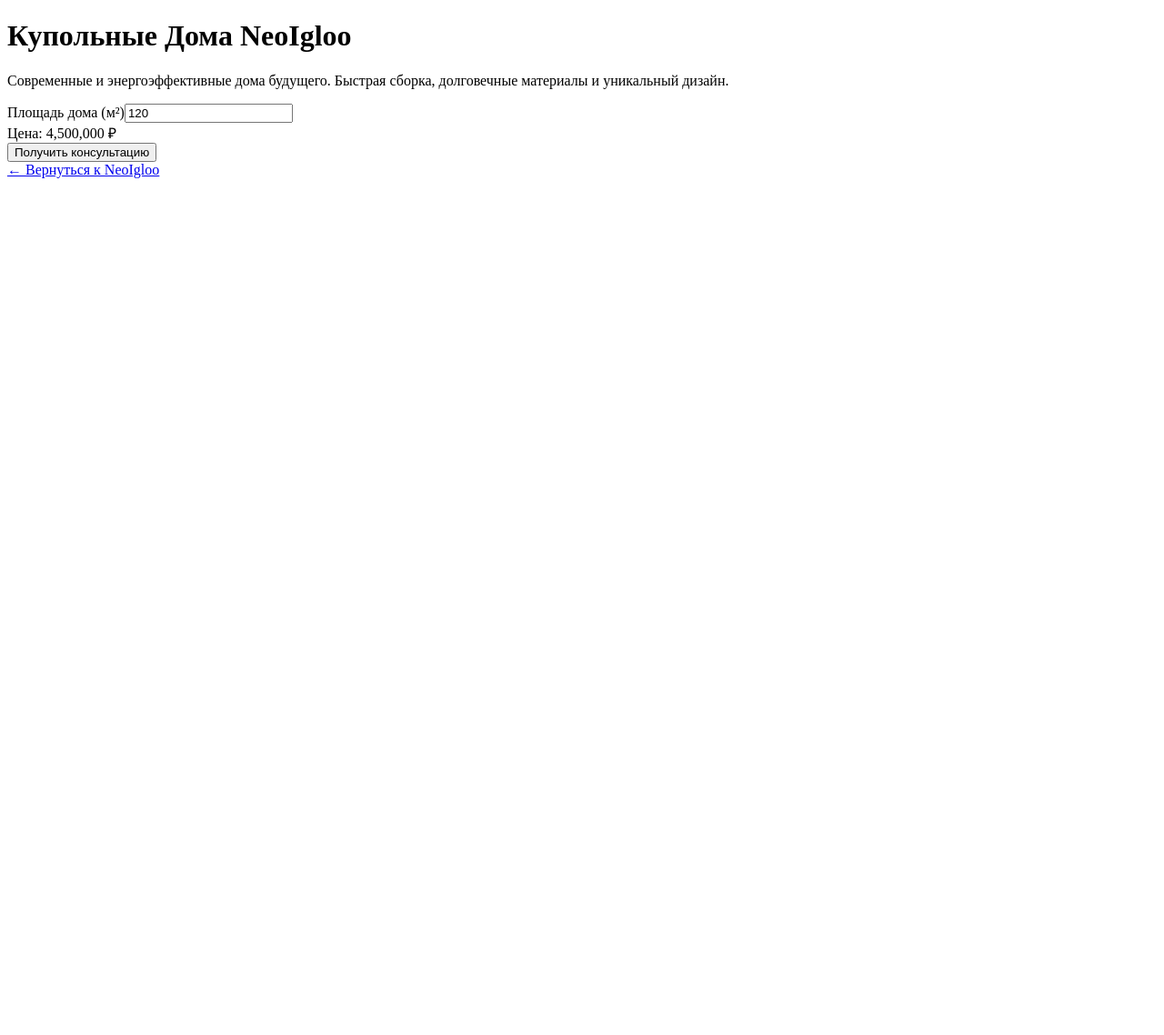
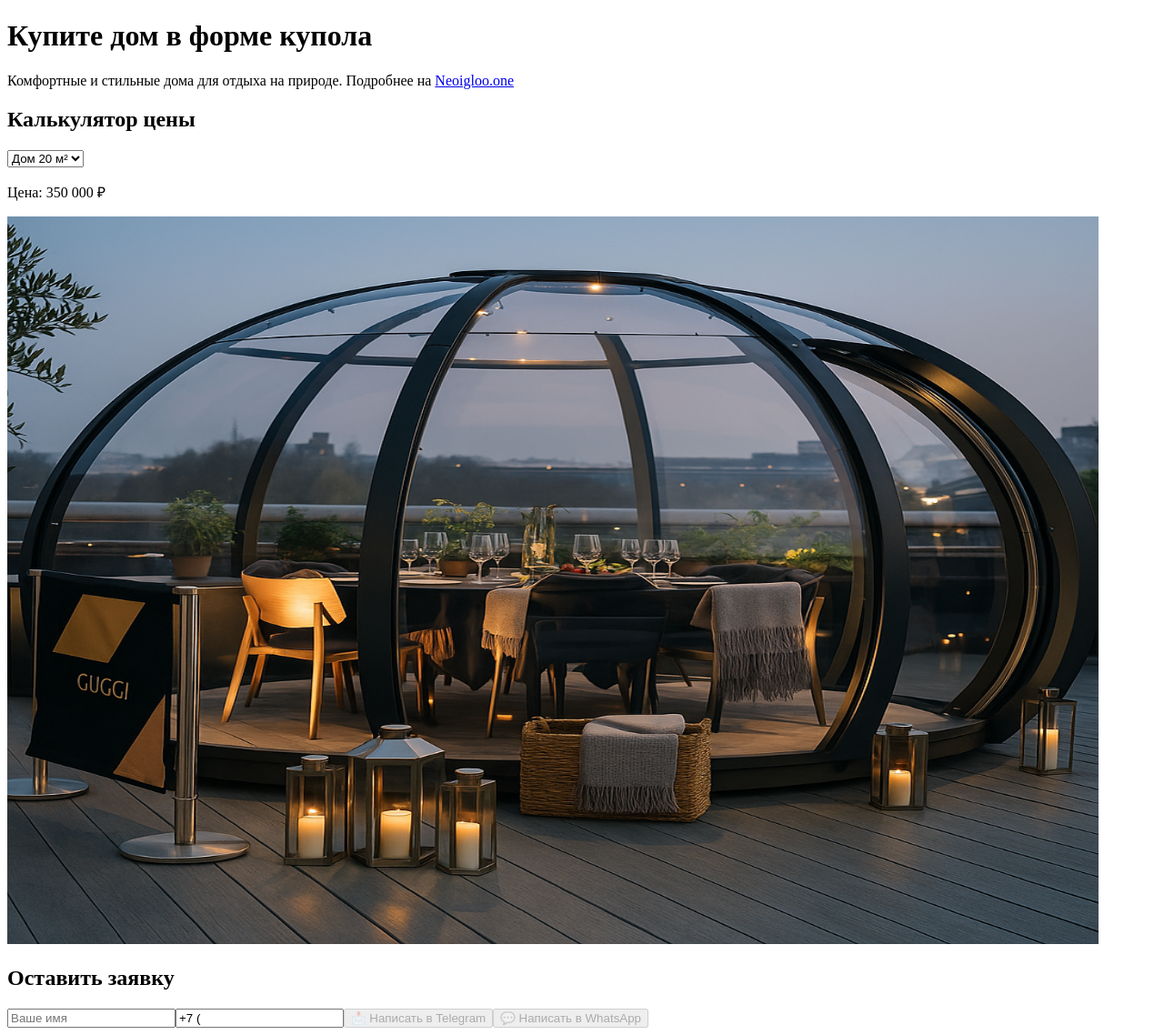
Before and after one commit to fishersp/neoigloo-site, a Next.js app: page /houses in a window 1280 px wide. Shown: the whole page at 91% size. Before the commit the page ends 800 px from the top, so only its background shows below. Built offline with nearby package versions, Linux system fonts and the light colour scheme; no server answers.

Commit message:
fix: page without any; image via next/image; direct TG/WA open

```diff
--- a/src/app/houses/page.tsx
+++ b/src/app/houses/page.tsx
@@ -1,53 +1,171 @@
-"use client";
+'use client';
 
-import { useState } from "react";
-import Link from "next/link";
+import { useMemo, useState } from 'react';
+import type { ChangeEvent, MouseEvent } from 'react';
+import Image from 'next/image';
 
-export default function HousesPage() {
-  const [size, setSize] = useState<number>(120);
-  const [price, setPrice] = useState<number>(4500000);
+type HouseSize = 20 | 30 | 40;
+
+const PRICE_BY_SIZE: Record<HouseSize, number> = {
+  20: 350_000,
+  30: 490_000,
+  40: 620_000,
+};
+
+// Яндекс.Метрика: безопасная типизация и вызов reachGoal (если счётчик подключён)
+type YMMetricaFn = (
+  id: number,
+  method: 'init' | 'hit' | 'reachGoal',
+  ...rest: unknown[]
+) => void;
+
+declare global {
+  interface Window {
+    ym?: YMMetricaFn;
+  }
+}
+
+export default function HomePage() {
+  const [size, setSize] = useState<HouseSize>(20);
+  const [phone, setPhone] = useState<string>('+7 (');
+
+  // Цена считается из размера — нет лишнего состояния и warning-ов
+  const price = useMemo<number>(() => PRICE_BY_SIZE[size], [size]);
+
+  // Маска телефона
+  const formatPhone = (value: string): string => {
+    let digits = value.replace(/\D/g, '');
+    if (digits.startsWith('7')) digits = digits.slice(1); // не дублируем +7
+
+    let result = '+7';
+    if (digits.length > 0) result += ' (' + digits.substring(0, 3);
+    if (digits.length >= 4) result += ') ' + digits.substring(3, 6);
+    if (digits.length >= 7) result += '-' + digits.substring(6, 8);
+    if (digits.length >= 9) result += '-' + digits.substring(8, 10);
+
+    return result;
+  };
+
+  const handlePhoneChange = (e: ChangeEvent<HTMLInputElement>) => {
+    setPhone(formatPhone(e.target.value));
+  };
+
+  const isPhoneValid = phone.replace(/\D/g, '').length === 11;
+
+  // Метрика (если есть на странице). ID подставь свой, если используешь.
+  const reachGoal = (goal: string) => {
+    try {
+      // замените 12345678 на ваш ID счётчика или оставьте как есть — вызов безопасный
+      window.ym?.(12345678, 'reachGoal', goal);
+    } catch {
+      // ничего — делаем вызов «мягким»
+    }
+  };
+
+  // Прямой переход в Telegram
+  const openTelegram = (e: MouseEvent<HTMLButtonElement>) => {
+    e.preventDefault();
+    reachGoal('tg_click');
+    // Прямая ссылка в чат/профиль
+    window.open('https://t.me/whatuknow', '_blank', 'noopener,noreferrer');
+  };
+
+  // Прямой переход в WhatsApp с текстом
+  const openWhatsApp = (e: MouseEvent<HTMLButtonElement>) => {
+    e.preventDefault();
+    reachGoal('wa_click');
+    const msg = encodeURIComponent(
+      `Здравствуйте! Хочу заказать дом Neoigloo ${size} м² за ${price.toLocaleString('ru-RU')} ₽`
+    );
+    // Номер: +7 909 678 7222 → 79096787222
+    window.open(`https://wa.me/79096787222?text=${msg}`, '_blank', 'noopener,noreferrer');
+  };
 
   return (
-    <main className="min-h-screen flex flex-col items-center justify-center bg-gradient-to-b from-blue-50 to-white p-6">
-      <div className="max-w-3xl w-full bg-white shadow-2xl rounded-2xl p-10 text-center">
+    <div className="min-h-screen bg-white text-gray-800">
+      {/* Шапка */}
+      <header className="p-6 text-center">
+        <h1 className="text-4xl font-bold">Купите дом в форме купола</h1>
+        <p className="mt-2 text-lg text-gray-500">
+          Комфортные и стильные дома для отдыха на природе. Подробнее на{' '}
+          <a
+            href="https://Neoigloo.one"
+            target="_blank"
+            rel="noopener noreferrer"
+            className="text-blue-600 underline"
+          >
+            Neoigloo.one
+          </a>
+        </p>
+      </header>
 
-        <h1 className="text-4xl font-bold text-gray-900 mb-6">
-          Купольные Дома NeoIgloo
-        </h1>
-        <p className="text-lg text-gray-600 mb-8">
-          Современные и энергоэффективные дома будущего.
-          Быстрая сборка, долговечные материалы и уникальный дизайн.
-        </p>
+      {/* Калькулятор */}
+      <section className="p-6 max-w-xl mx-auto bg-gray-50 rounded-xl shadow-md">
+        <h2 className="text-2xl font-bold mb-4">Калькулятор цены</h2>
 
-        <div className="mb-8">
-          <label className="block text-gray-700 mb-2 font-medium">
-            Площадь дома (м²)
-          </label>
-          <input
-            type="number"
+        <select
+          className="border p-2 rounded w-full"
           value={size}
-            onChange={(e) => setSize(Number(e.target.value))}
-            className="border rounded-lg px-4 py-2 text-center w-40"
+          onChange={(e) => setSize(Number(e.target.value) as HouseSize)}
+        >
+          <option value={20}>Дом 20 м²</option>
+          <option value={30}>Дом 30 м²</option>
+          <option value={40}>Дом 40 м²</option>
+        </select>
+
+        <p className="text-xl mt-4">Цена: {price.toLocaleString('ru-RU')} ₽</p>
+
+        <div className="mt-4 rounded-lg overflow-hidden shadow-md">
+          <Image
+            src={`/house${size}.jpg`}
+            alt={`Дом ${size} м²`}
+            width={1200}
+            height={800}
+            className="w-full h-auto"
+            priority
           />
         </div>
+      </section>
 
-        <div className="text-2xl font-semibold text-gray-800 mb-8">
-          Цена: {price.toLocaleString()} ₽
-        </div>
+      {/* Форма и кнопки */}
+      <section className="p-6 text-center">
+        <h2 className="text-2xl font-bold mb-4">Оставить заявку</h2>
+        <div className="max-w-md mx-auto flex flex-col gap-3">
+          <input
+            type="text"
+            placeholder="Ваше имя"
+            className="border p-2 rounded"
+          />
+
+          <input
+            type="tel"
+            value={phone}
+            onChange={handlePhoneChange}
+            className="border p-2 rounded"
+            placeholder="+7 (___) ___-__-__"
+          />
 
           <button
-          onClick={() => alert("Заявка отправлена!")}
-          className="px-8 py-3 bg-green-600 text-white rounded-xl shadow hover:bg-green-700 transition"
+            onClick={openTelegram}
+            disabled={!isPhoneValid}
+            className={`px-4 py-2 rounded text-white ${
+              isPhoneValid ? 'bg-blue-600 hover:bg-blue-700' : 'bg-gray-400 cursor-not-allowed'
+            }`}
           >
-          Получить консультацию
+            📩 Написать в Telegram
           </button>
 
-        <div className="mt-10 text-gray-500">
-          <Link href="/" className="underline hover:text-gray-700">
-            ← Вернуться к NeoIgloo
-          </Link>
+          <button
+            onClick={openWhatsApp}
+            disabled={!isPhoneValid}
+            className={`px-4 py-2 rounded text-white ${
+              isPhoneValid ? 'bg-green-600 hover:bg-green-700' : 'bg-gray-400 cursor-not-allowed'
+            }`}
+          >
+            💬 Написать в WhatsApp
+          </button>
         </div>
+      </section>
     </div>
-    </main>
   );
 }
```
Lines whose indentation alone changed are shown as unchanged.
